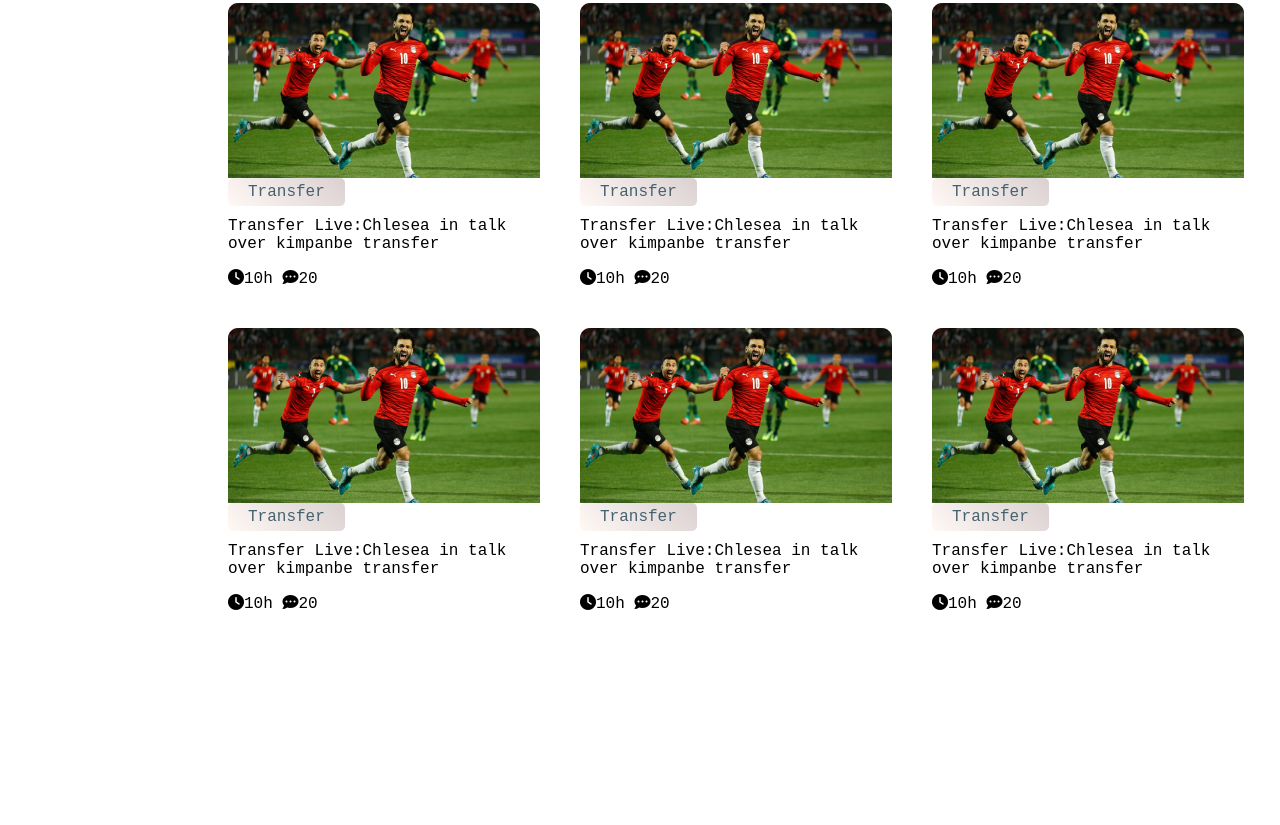
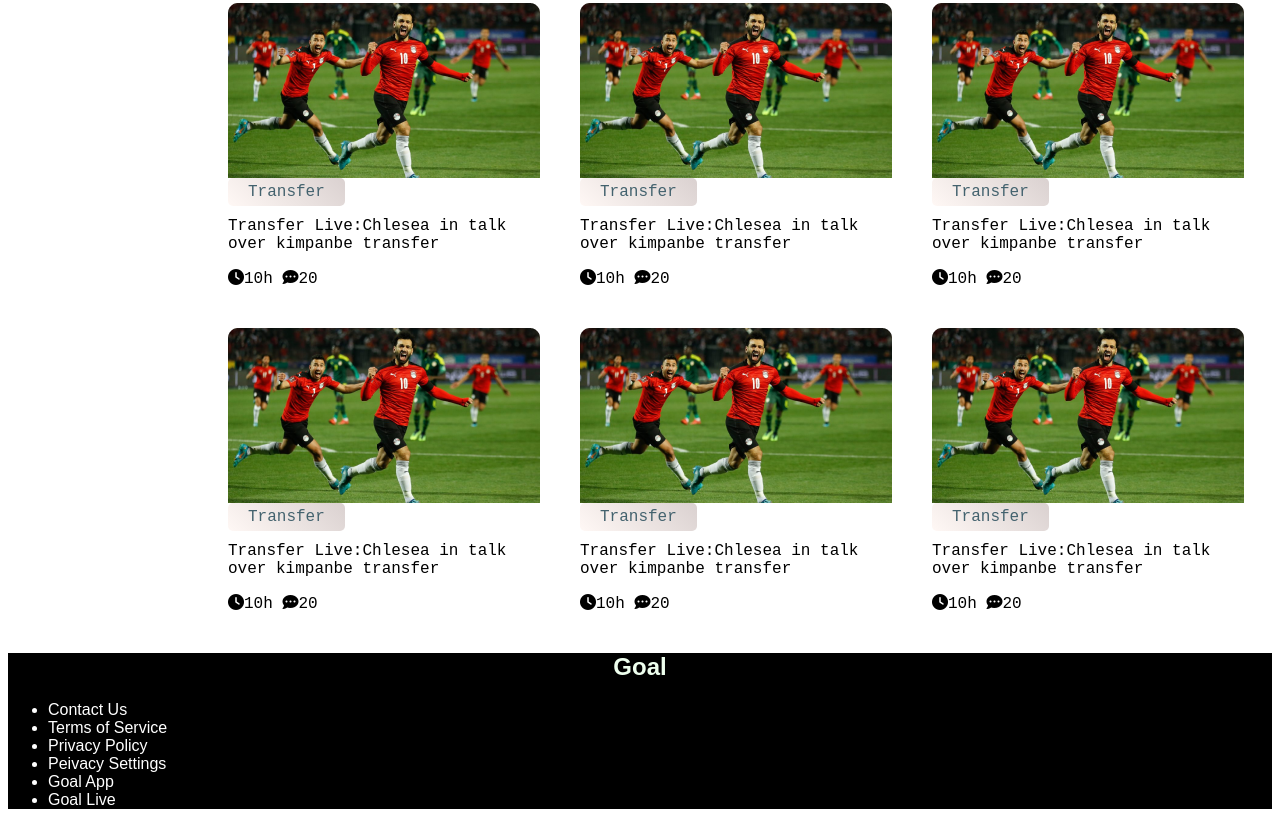
Before and after one commit to nurulafsar02/WORLD-CUP, a plain HTML site: page index.html in a window 1280 px wide. Shown: the part 702-1527 px from the top of the page. Before the commit the page ends 1445 px from the top, so only its background shows below. Drawn offline with Linux system fonts and the light colour scheme.

Commit message:
upcoming match website

```diff
--- a/index.html
+++ b/index.html
@@ -98,8 +98,20 @@
 
 </body>
 <footer>
-    <h1>goal</h1>
-    <li>Contract Us</li>
+    <section class="footer">
+        <h1 id="fothead">Goal</h1>
+        <div class="listitem">
+            <ul>
+                <li>Contact Us</li>
+                <li>Terms of Service</li>
+                <li>Privacy Policy</li>
+                <li>Peivacy Settings</li>
+                <li>Goal App</li>
+                <li>Goal Live</li>
+            </ul>
+        </div>
+
+    </section>
 </footer>
 
 </html>
--- a/style.css
+++ b/style.css
@@ -75,11 +75,14 @@ section{
     padding: 5px 20px;
     border-radius: 5px;
 }
+#fothead {
+    text-align: center;
+    color: #efef;
+}
 
-footer {
-    grid-area: footer;
-    padding: 2px;
-    font-family: 'Times New Roman', Times, serif
+.footer{
+    background-color: black;
+    display: block;
 }
 /*mobile view*/
 
```
